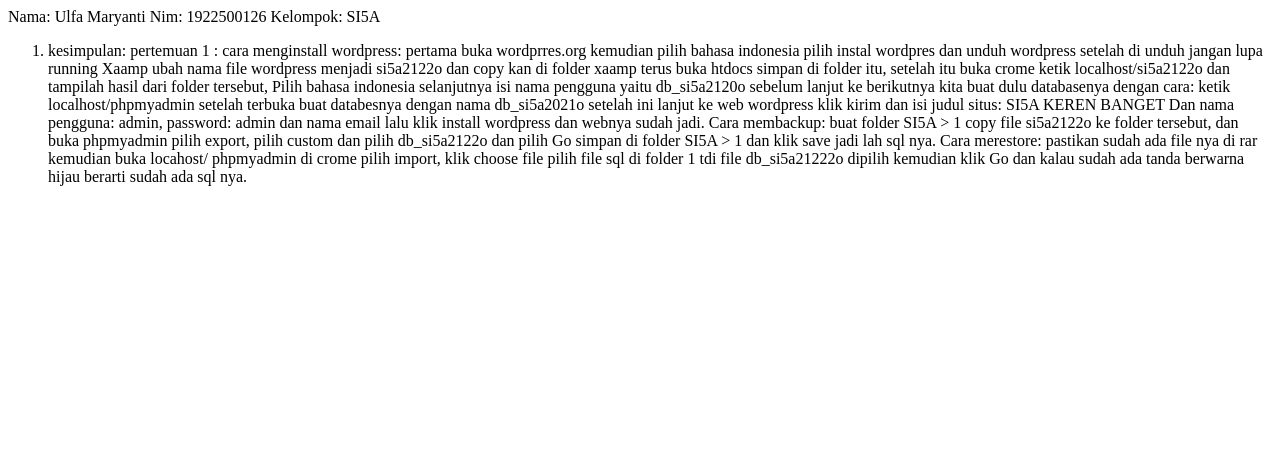
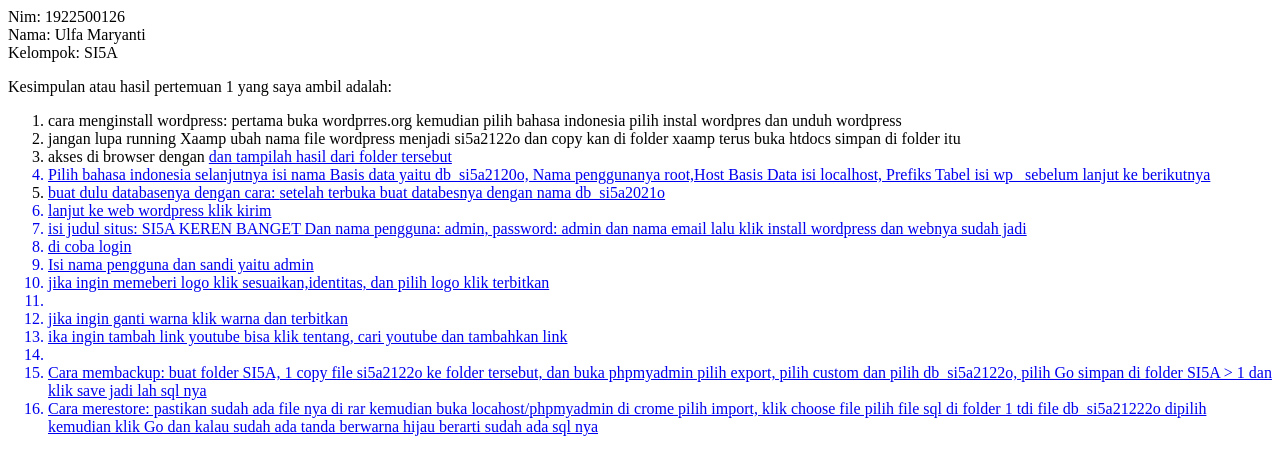
Before and after one commit to UlfaMaryanti/si5a2122o, a plain HTML site: page 1/index.html in a window 1280 px wide. Drawn offline with Linux system fonts and the light colour scheme.

Commit message:
Update index.html

```diff
--- a/1/index.html
+++ b/1/index.html
@@ -1,12 +1,22 @@
-Nama: Ulfa Maryanti
-Nim: 1922500126
-Kelompok: SI5A
-</span>
+Nim: 1922500126<br>
+Nama: Ulfa Maryanti<br>
+Kelompok: SI5A<br>
+<p>Kesimpulan atau hasil pertemuan 1 yang saya ambil adalah:<p>
 
 <ol>
-<li> kesimpulan: pertemuan 1 : cara menginstall wordpress: pertama buka wordprres.org kemudian pilih bahasa indonesia pilih instal wordpres dan unduh wordpress setelah di unduh jangan lupa running Xaamp ubah nama file wordpress menjadi si5a2122o dan copy kan di folder xaamp terus buka htdocs simpan di folder itu,
-setelah itu buka crome ketik localhost/si5a2122o dan tampilah hasil dari folder tersebut, Pilih bahasa indonesia selanjutnya isi nama pengguna yaitu db_si5a2120o sebelum lanjut ke berikutnya kita buat dulu databasenya dengan cara: ketik localhost/phpmyadmin setelah terbuka  buat databesnya dengan nama db_si5a2021o setelah ini lanjut ke web wordpress klik kirim
-dan isi judul situs: SI5A KEREN BANGET Dan nama pengguna: admin, password: admin dan nama email lalu klik install wordpress dan webnya sudah jadi.
-Cara membackup: buat folder SI5A > 1 copy file si5a2122o ke folder tersebut, dan buka phpmyadmin pilih export, pilih custom dan pilih db_si5a2122o dan pilih Go simpan di folder SI5A > 1 dan klik save jadi lah sql nya.
-Cara merestore: pastikan sudah ada file nya di rar kemudian buka locahost/ phpmyadmin di crome pilih import, klik choose file pilih file sql di folder 1 tdi file db_si5a21222o dipilih kemudian klik Go dan kalau sudah ada tanda berwarna hijau berarti sudah ada sql nya. </li>
+<li>cara menginstall wordpress: pertama buka wordprres.org kemudian pilih bahasa indonesia pilih instal wordpres dan unduh wordpress</li>
+<li>jangan lupa running Xaamp ubah nama file wordpress menjadi si5a2122o dan copy kan di folder xaamp terus buka htdocs simpan di folder itu</li>
+<li>akses di browser dengan <a href="http://localhost/si5a2122o"</a>dan tampilah hasil dari folder tersebut</li>
+<li>Pilih bahasa indonesia selanjutnya isi nama Basis data yaitu db_si5a2120o, Nama penggunanya root,Host Basis Data isi localhost, Prefiks Tabel isi wp_ sebelum lanjut ke berikutnya</li>
+<li>buat dulu databasenya dengan cara: <a href="http://localhost/phpmyadmin"</a> setelah terbuka  buat databesnya dengan nama db_si5a2021o</li>
+<li>lanjut ke web wordpress klik kirim</li>
+<li>isi judul situs: SI5A KEREN BANGET Dan nama pengguna: admin, password: admin dan nama email lalu klik install wordpress dan webnya sudah jadi</li>
+<li> di coba login</li>
+<li>Isi nama pengguna dan sandi yaitu admin</li>
+<li>jika ingin memeberi logo klik sesuaikan,identitas, dan pilih logo klik terbitkan<li>
+<li>jika ingin ganti warna klik warna dan terbitkan</li>
+<li>ika ingin tambah link youtube  bisa klik tentang,  cari youtube dan tambahkan link</li>
+<li></li>
+<li>Cara membackup: buat folder SI5A, 1 copy file si5a2122o ke folder tersebut, dan buka phpmyadmin pilih export, pilih custom dan pilih db_si5a2122o, pilih Go simpan di folder SI5A > 1 dan klik save jadi lah sql nya</li>
+<li>Cara merestore: pastikan sudah ada file nya di rar kemudian buka locahost/phpmyadmin di crome pilih import, klik choose file pilih file sql di folder 1 tdi file db_si5a21222o dipilih kemudian klik Go dan kalau sudah ada tanda berwarna hijau berarti sudah ada sql nya</li>
 </ol>
```
